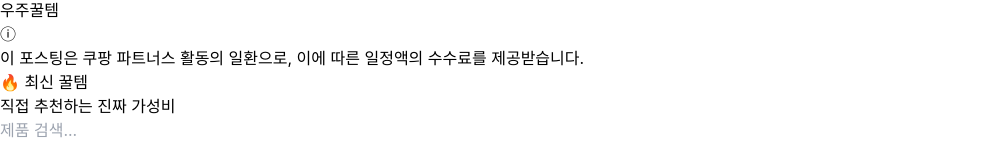
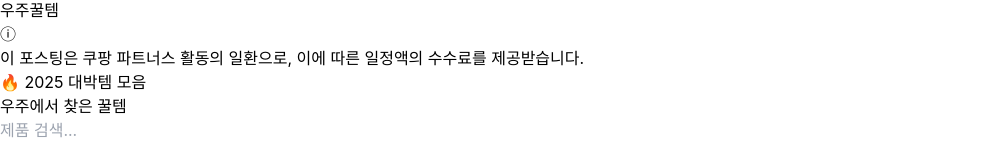
Before and after one commit to wouldyoutem/buyit, a React (Vite) app: page / in a window 1280 px wide. Shown: the part 302-470 px from the top of the page, without its empty margins (0-984 px from the left). Built offline with nearby package versions, Linux system fonts and the light colour scheme.

Commit message:
✨ 메인 카피 변경: "🔥 2025 대박템 모음"
- 제목: "최신 꿀템" → "2025 대박템 모음"
- 설명: "직접 추천하는 진짜 가성비" → "우주에서 찾은 꿀템"
- 우주꿀템 브랜드 정체성 강화
- 한눈에 사로잡는 임팩트 있는 카피

```diff
--- a/src/App.tsx
+++ b/src/App.tsx
@@ -90,10 +90,10 @@ function App() {
       <main className="max-w-6xl mx-auto px-3 py-4">
         <div className="mb-4">
           <h2 className="text-xl font-bold text-gray-900 mb-1">
-            🔥 최신 꿀템
+            🔥 2025 대박템 모음
           </h2>
           <p className="text-sm text-gray-600">
-            직접 추천하는 진짜 가성비
+            우주에서 찾은 꿀템
           </p>
         </div>
 
```
